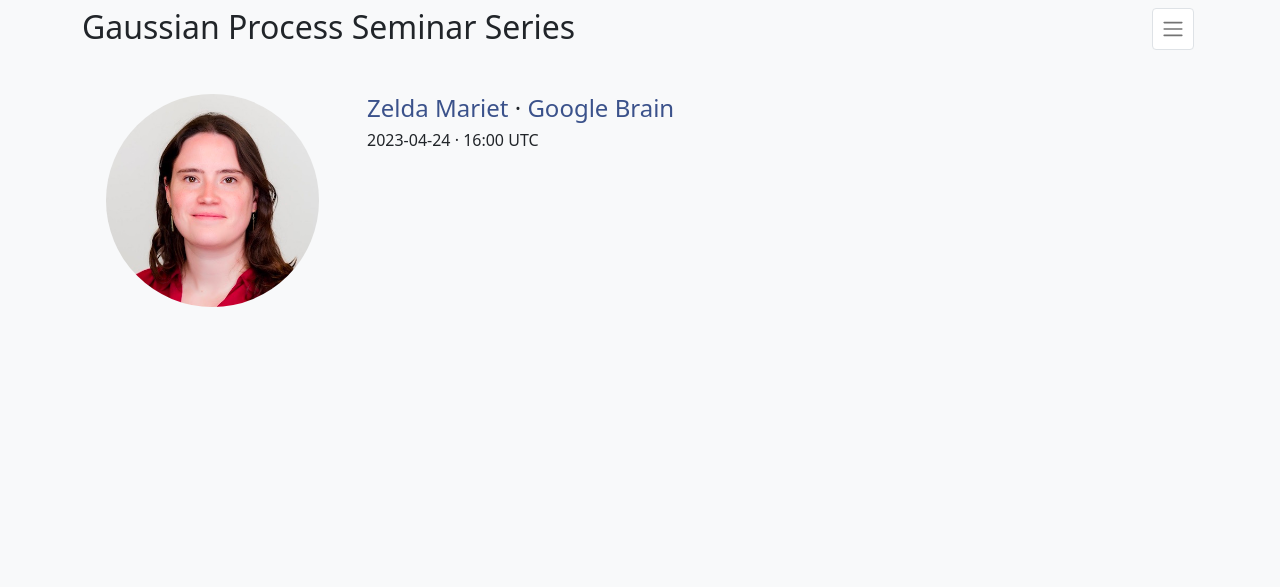
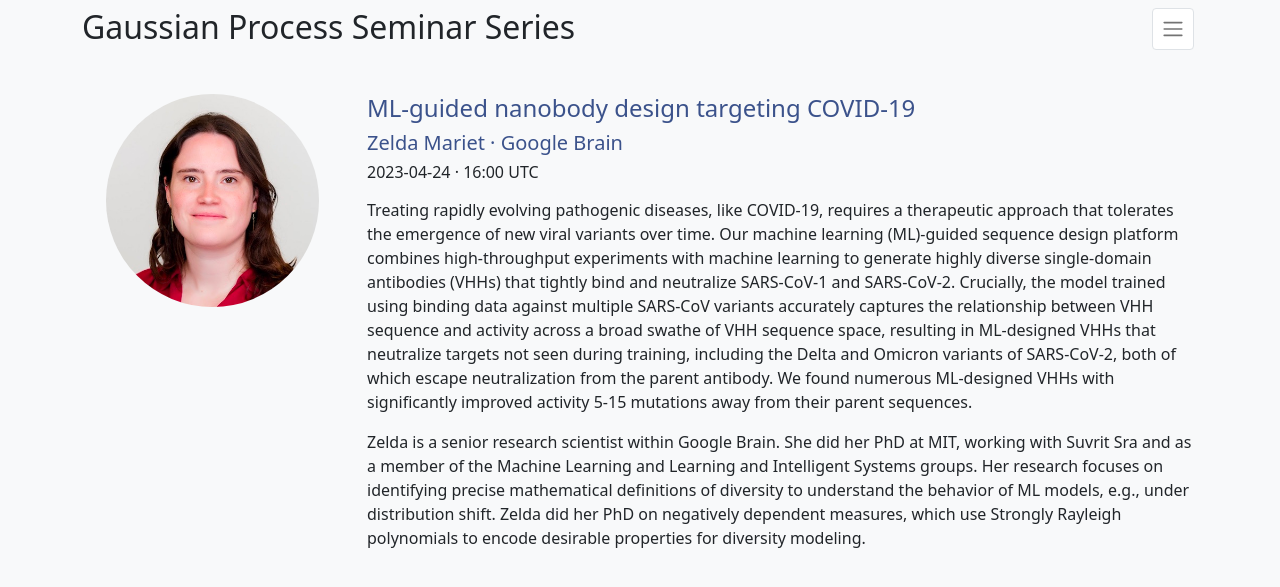
Before and after one commit to gp-seminar-series/gp-seminar-series.github.io, a Jekyll site: the page built from _posts/current/2023-04-24-zelda-mariet.md, in a window 1280 px wide. Shown: the top 587 px of the page. Built offline with Jekyll 4.4.1, drawn with Linux system fonts in a browser that asks for light colours; nearby versions of some CDN libraries.

Commit message:
Add talk.

```diff
--- a/_posts/current/2023-04-24-zelda-mariet.md
+++ b/_posts/current/2023-04-24-zelda-mariet.md
@@ -2,4 +2,10 @@
 author: Zelda Mariet
 institution: Google Brain
 author_url: https://zelda.lids.mit.edu
+title: ML-guided nanobody design targeting COVID-19
+highlight: true
 ---
+
+Treating rapidly evolving pathogenic diseases, like COVID-19, requires a therapeutic approach that tolerates the emergence of new viral variants over time. Our machine learning (ML)-guided sequence design platform combines high-throughput experiments with machine learning to generate highly diverse single-domain antibodies (VHHs) that tightly bind and neutralize SARS-CoV-1 and SARS-CoV-2. Crucially, the model trained using binding data against multiple SARS-CoV variants accurately captures the relationship between VHH sequence and activity across a broad swathe of VHH sequence space, resulting in ML-designed VHHs that neutralize targets not seen during training, including the Delta and Omicron variants of SARS-CoV-2, both of which escape neutralization from the parent antibody. We found numerous ML-designed VHHs with significantly improved activity 5-15 mutations away from their parent sequences.
+
+Zelda is a senior research scientist within Google Brain. She did her PhD at MIT, working with Suvrit Sra and as a member of the Machine Learning and Learning and Intelligent Systems groups. Her research focuses on identifying precise mathematical definitions of diversity to understand the behavior of ML models, e.g., under distribution shift. Zelda did her PhD on negatively dependent measures, which use Strongly Rayleigh polynomials to encode desirable properties for diversity modeling.
```
Also changed, not shown: _posts/current/2023-04-17-diana-cai.md (+1 -1 lines).
